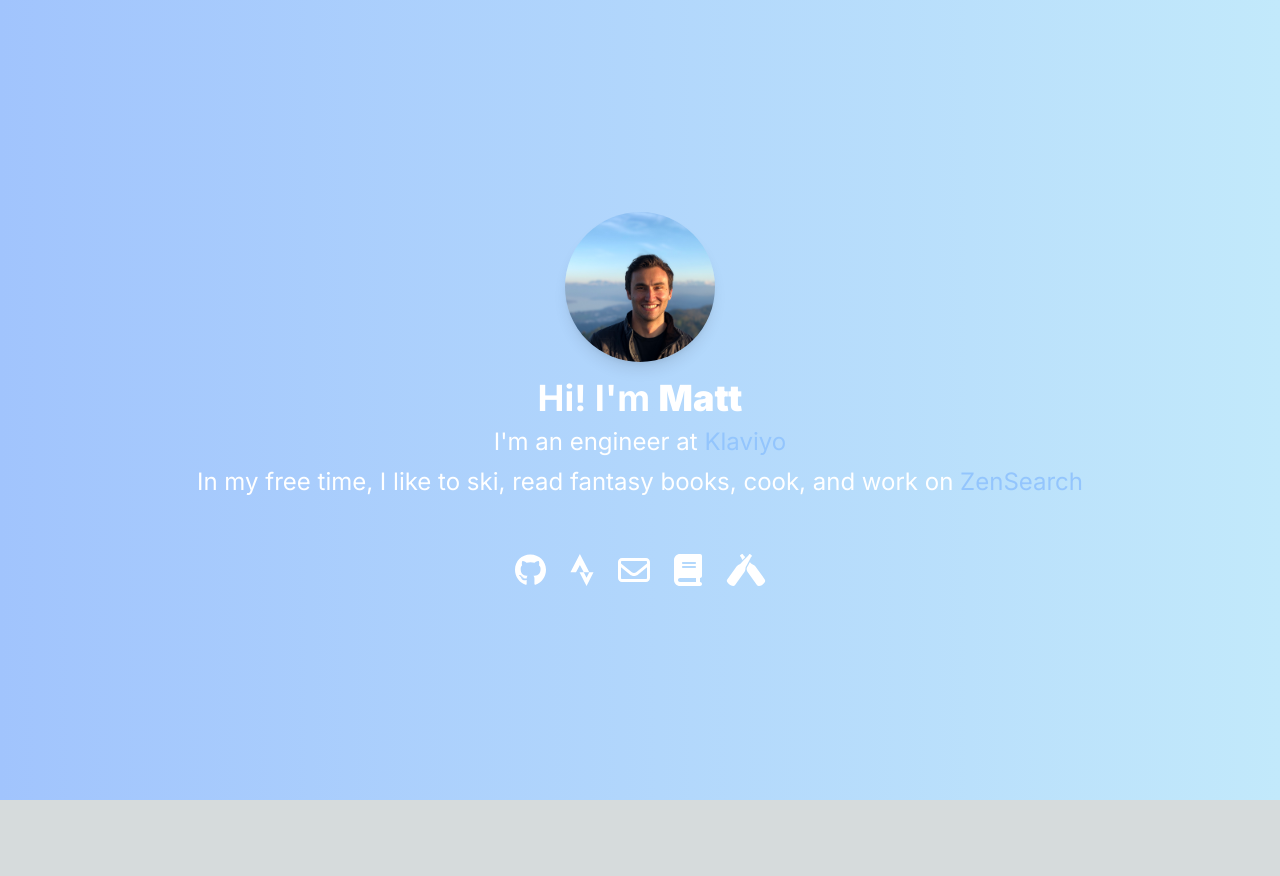
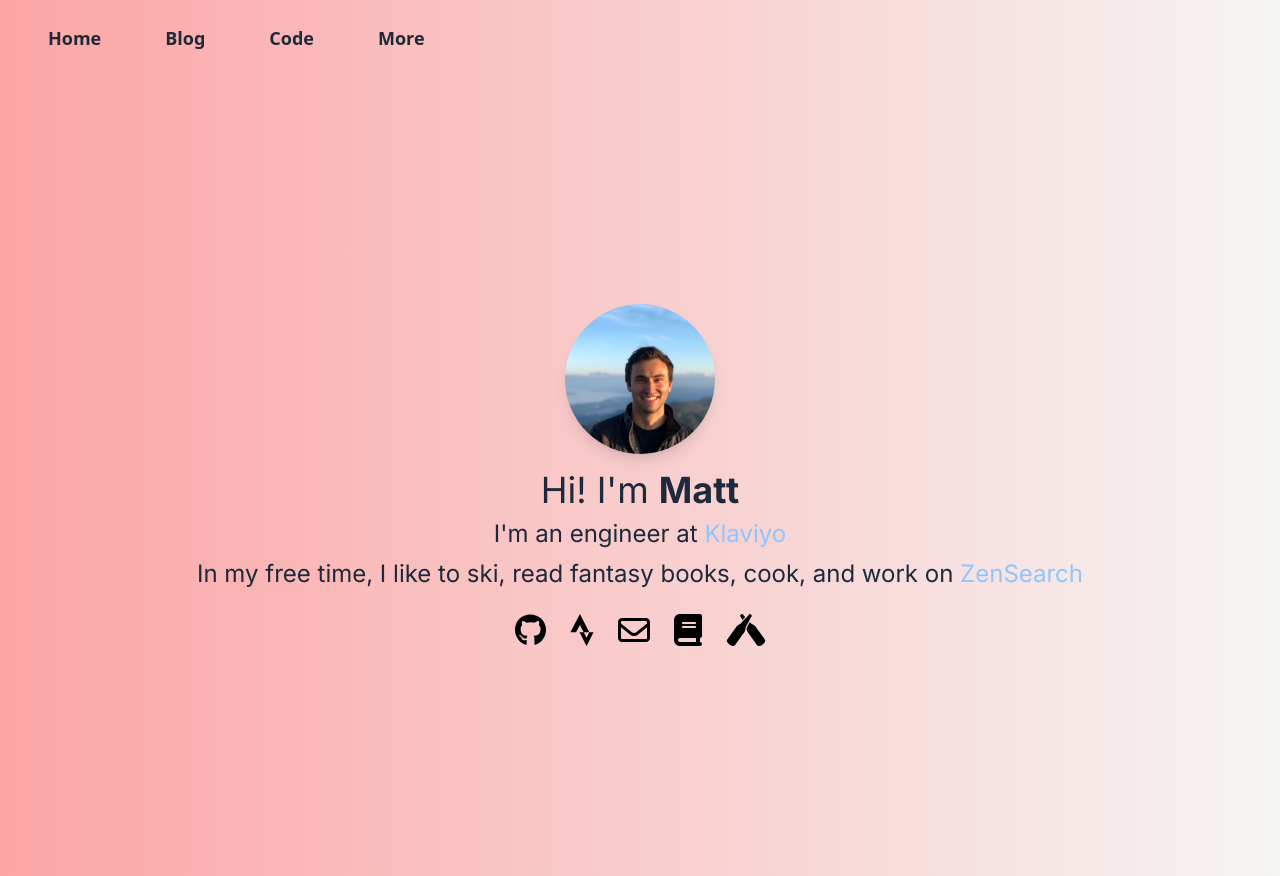
Before and after one commit to mrkaye97/site-2.0, a Next.js app: page / in a window 1280 px wide. Before the commit the page ends 800 px from the top, so only its background shows below. Built offline with nearby package versions, Linux system fonts and the light colour scheme.

Commit message:
more work

```diff
--- a/pages/_app.tsx
+++ b/pages/_app.tsx
@@ -2,9 +2,14 @@
 import type { AppProps } from "next/app";
 import { config } from "@fortawesome/fontawesome-svg-core";
 import "@fortawesome/fontawesome-svg-core/styles.css";
+import Layout from "./layout";
 
 config.autoAddCss = false;
 
 export default function App({ Component, pageProps }: AppProps) {
-  return <Component {...pageProps} />;
+  return (
+    <Layout>
+      <Component {...pageProps} />
+    </Layout>
+  );
 }
--- a/pages/index.tsx
+++ b/pages/index.tsx
@@ -1,5 +1,4 @@
 import Image from "next/image";
-import { Inter } from "next/font/google";
 import { FontAwesomeIcon } from "@fortawesome/react-fontawesome";
 import {
   faGithub,
@@ -8,22 +7,12 @@
 } from "@fortawesome/free-brands-svg-icons";
 import { faEnvelope } from "@fortawesome/free-regular-svg-icons";
 import { faBook } from "@fortawesome/free-solid-svg-icons";
-import { imageRoot } from "@/src/images";
-
-const inter = Inter({ subsets: ["latin"] });
+import { imageRoot } from "@/src/common/images";
 
 export default function Home() {
-  console.log(imageRoot);
   return (
-    <main
-      className={`flex flex-col items-center justify-center min-h-screen py-24 px-8 ${inter.className}`}
-      style={{
-        margin: "0 auto",
-        background: "linear-gradient(to right, #a1c4fd, #c2e9fb)",
-        color: "#fff",
-      }}
-    >
-      <div className="text-center mb-8">
+    <div>
+      <div className="text-center">
         <Image
           src={imageRoot + "headshot.jpg"}
           alt="Headshot"
@@ -31,10 +20,10 @@
           height={150}
           className="rounded-full mx-auto shadow-lg" // Removed border, kept shadow
         />
-        <h1 className="text-4xl font-bold mt-4">
+        <h1 className="text-slate-800 text-4xl mt-4">
           Hi! I&apos;m <strong>Matt</strong>
         </h1>
-        <p className="text-2xl mt-2">
+        <p className="text-slate-800 text-2xl mt-2">
           I&apos;m an engineer at{" "}
           <a
             href="https://www.klaviyo.com"
@@ -43,7 +32,7 @@
             Klaviyo
           </a>
         </p>
-        <p className="text-2xl mt-2">
+        <p className="text-slate-800 text-2xl mt-2">
           In my free time, I like to ski, read fantasy books, cook, and work on{" "}
           <a
             href="https://zensearch.jobs"
@@ -56,40 +45,40 @@
       <div className="flex flex-wrap justify-center space-x-6 mt-6">
         <a
           href="https://github.com/mrkaye97"
-          className="text-white hover:text-gray-300 transition-colors"
+          className="text-black hover:text-gray-300 transition-colors"
         >
           <FontAwesomeIcon icon={faGithub} size="2x" />
           <span className="sr-only">Github</span>
         </a>
         <a
           href="https://www.strava.com/athletes/16125633"
-          className="text-white hover:text-gray-300 transition-colors"
+          className="text-black hover:text-gray-300 transition-colors"
         >
           <FontAwesomeIcon icon={faStrava} size="2x" />
           <span className="sr-only">Strava</span>
         </a>
         <a
           href="mailto:mrkaye97@gmail.com"
-          className="text-white hover:text-gray-300 transition-colors"
+          className="text-black hover:text-gray-300 transition-colors"
         >
           <FontAwesomeIcon icon={faEnvelope} size="2x" />
           <span className="sr-only">Email</span>
         </a>
         <a
           href="https://app.thestorygraph.com/profile/mrkaye97"
-          className="text-white hover:text-gray-300 transition-colors"
+          className="text-black hover:text-gray-300 transition-colors"
         >
           <FontAwesomeIcon icon={faBook} size="2x" />
           <span className="sr-only">StoryGraph</span>
         </a>
         <a
           href="https://untappd.com/user/mrkaye97"
-          className="text-white hover:text-gray-300 transition-colors"
+          className="text-black hover:text-gray-300 transition-colors"
         >
           <FontAwesomeIcon icon={faUntappd} size="2x" />
           <span className="sr-only">Untappd</span>
         </a>
       </div>
-    </main>
+    </div>
   );
 }
--- /dev/null
+++ b/pages/layout.tsx
@@ -0,0 +1,20 @@
+import Navbar from "@/src/components/navbar";
+import React from "react";
+import { Inter } from "next/font/google";
+
+const inter = Inter({ subsets: ["latin"] });
+
+export default function Layout({ children }: { children: React.ReactNode }) {
+  return (
+    <div className="max-h-dvh">
+      <header>
+        <Navbar />
+      </header>
+      <main
+        className={`flex flex-col items-center justify-center min-h-screen px-8 ${inter.className} bg-gradient-to-r from-red-300 to-stone-100`}
+      >
+        <main>{children}</main>
+      </main>{" "}
+    </div>
+  );
+}
--- /dev/null
+++ b/src/common/images.ts
@@ -0,0 +1,4 @@
+export const imageRoot =
+  process.env.NODE_ENV === "production"
+    ? "https://matthewrkaye.com/site-2.0/"
+    : "/";
--- /dev/null
+++ b/src/components/navbar.tsx
@@ -0,0 +1,82 @@
+import Link from "next/link";
+import { useState } from "react";
+
+export default function Navbar() {
+  const [dropdownOpen, setDropdownOpen] = useState<number | null>(null);
+
+  const toggleDropdown = (index: number | null) => {
+    setDropdownOpen(dropdownOpen === index ? null : index);
+  };
+
+  return (
+    <nav className="bg-gradient-to-r from-red-300 to-stone-100 py-4 px-8 flex justify-between items-center">
+      <div className="flex space-x-8">
+        <Link href="/">
+          <div className="text-gray-800 font-semibold hover:text-gray-600 text-lg py-2 px-4">
+            Home
+          </div>
+        </Link>
+        <div className="relative">
+          <button
+            onClick={() => toggleDropdown(0)}
+            className="text-gray-800 font-semibold hover:text-gray-600 text-lg py-2 px-4"
+          >
+            Blog
+          </button>
+          {dropdownOpen === 0 && (
+            <div className="absolute bg-white shadow-lg rounded mt-2 py-2 w-48">
+              <a
+                href="/posts"
+                className="block px-4 py-2 text-gray-800 hover:bg-gray-100"
+              >
+                Posts
+              </a>
+              <a
+                href="/series"
+                className="block px-4 py-2 text-gray-800 hover:bg-gray-100"
+              >
+                Series
+              </a>
+            </div>
+          )}
+        </div>
+        <a
+          href="/code"
+          className="text-gray-800 font-semibold hover:text-gray-600 text-lg py-2 px-4"
+        >
+          Code
+        </a>
+        <div className="relative">
+          <button
+            onClick={() => toggleDropdown(1)}
+            className="text-gray-800 font-semibold hover:text-gray-600 text-lg py-2 px-4"
+          >
+            More
+          </button>
+          {dropdownOpen === 1 && (
+            <div className="absolute bg-white shadow-lg rounded mt-2 py-2 w-48">
+              <a
+                href="/my-three-favorite"
+                className="block px-4 py-2 text-gray-800 hover:bg-gray-100"
+              >
+                My three favorite
+              </a>
+              <a
+                href="/travel"
+                className="block px-4 py-2 text-gray-800 hover:bg-gray-100"
+              >
+                Going places
+              </a>
+              <a
+                href="/blogroll"
+                className="block px-4 py-2 text-gray-800 hover:bg-gray-100"
+              >
+                Blogroll
+              </a>
+            </div>
+          )}
+        </div>
+      </div>
+    </nav>
+  );
+}
--- a/src/images.ts
+++ /dev/null
@@ -1,2 +0,0 @@
-export const imageRoot =
-  process.env.NODE_ENV === "production" ? "https://matthewrkaye.com/site-2.0/" : "/";
--- a/tailwind.config.ts
+++ b/tailwind.config.ts
@@ -4,16 +4,17 @@
   content: [
     "./pages/**/*.{js,ts,jsx,tsx,mdx}",
     "./components/**/*.{js,ts,jsx,tsx,mdx}",
+    "./src/components/**/*.{js,ts,jsx,tsx,mdx}",
     "./app/**/*.{js,ts,jsx,tsx,mdx}",
   ],
   theme: {
     extend: {
       colors: {
-        'brand-orange': '#ff7e5f',
-        'brand-pink': '#feb47b',
+        "brand-orange": "#ff7e5f",
+        "brand-pink": "#feb47b",
       },
       fontFamily: {
-        'inter': ['Inter', 'sans-serif'],
+        inter: ["Inter", "sans-serif"],
       },
     },
   },
```
